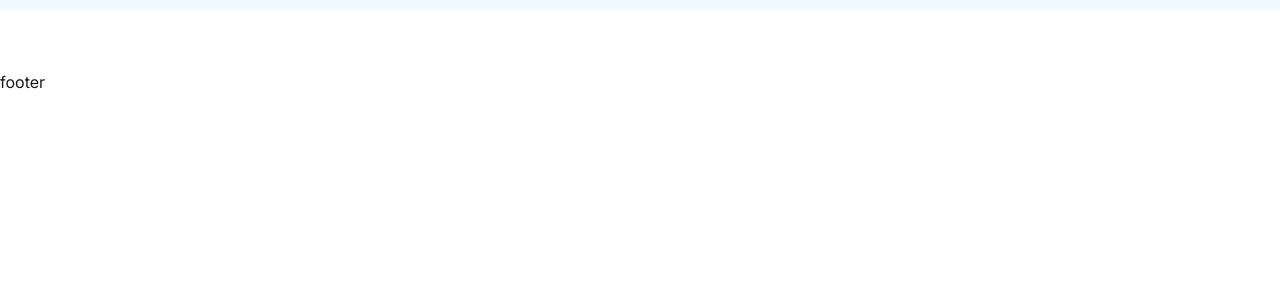
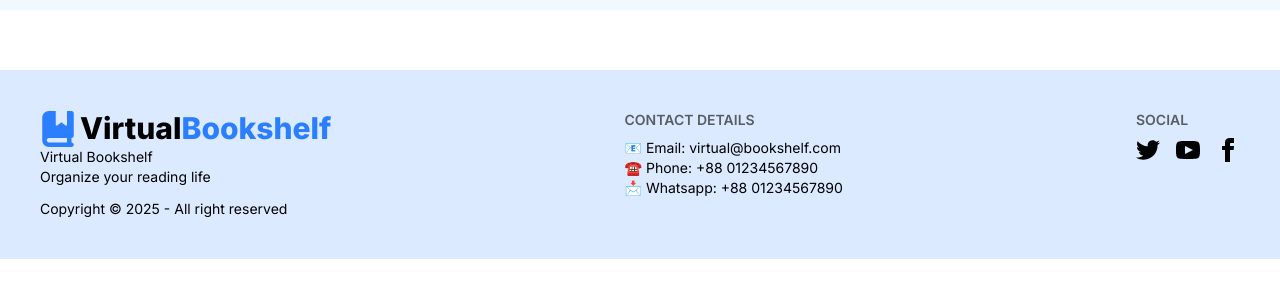
Before and after one commit to ataur-rahaman/virtual-bookshelf, a React (Vite) app: page / in a window 1280 px wide. Shown: the part 427-724 px from the top of the page. Built offline with nearby package versions, Linux system fonts and the light colour scheme; no server answers.

Commit message:
added footer section

```diff
--- /dev/null
+++ b/src/components/Footer.jsx
@@ -0,0 +1,91 @@
+import React from "react";
+import { FaBookBookmark } from "react-icons/fa6";
+import { Link } from "react-router";
+
+const Footer = () => {
+  return (
+    <footer className="footer sm:footer-horizontal bg-blue-100 text-black p-10">
+      <nav className="flex justify-between w-full">
+        <div>
+          <div className="flex gap-1 items-center w-fit">
+            <div>
+              <FaBookBookmark className="text-4xl text-blue-500 hidden md:block" />
+            </div>
+            <Link className="text-lg font-extrabold" to={"/"}>
+              <span className="text-xl md:text-3xl">Virtual</span>
+              <span className="text-blue-500 text-xl md:text-3xl">
+                Bookshelf
+              </span>
+            </Link>
+          </div>
+          <p>
+            Virtual Bookshelf
+            <br />
+            Organize your reading life
+          </p>
+          <p className="mt-3">
+            Copyright © {new Date().getFullYear()} - All right reserved
+          </p>
+        </div>
+
+        <div>
+          <h6 className="footer-title">Contact Details</h6>
+          <ul>
+            <li>
+              📧 Email: <span>virtual@bookshelf.com</span>
+            </li>
+            <li>
+              ☎️ Phone: <span>+88 01234567890</span>
+            </li>
+            <li>
+              📩 Whatsapp: <span>+88 01234567890</span>
+            </li>
+          </ul>
+        </div>
+
+        <div>
+          <div className="inline-block">
+            <h6 className="footer-title">Social</h6>
+            <div className="grid grid-flow-col gap-4">
+              <Link to="/">
+                <svg
+                  xmlns="http://www.w3.org/2000/svg"
+                  width="24"
+                  height="24"
+                  viewBox="0 0 24 24"
+                  className="fill-current"
+                >
+                  <path d="M24 4.557c-.883.392-1.832.656-2.828.775 1.017-.609 1.798-1.574 2.165-2.724-.951.564-2.005.974-3.127 1.195-.897-.957-2.178-1.555-3.594-1.555-3.179 0-5.515 2.966-4.797 6.045-4.091-.205-7.719-2.165-10.148-5.144-1.29 2.213-.669 5.108 1.523 6.574-.806-.026-1.566-.247-2.229-.616-.054 2.281 1.581 4.415 3.949 4.89-.693.188-1.452.232-2.224.084.626 1.956 2.444 3.379 4.6 3.419-2.07 1.623-4.678 2.348-7.29 2.04 2.179 1.397 4.768 2.212 7.548 2.212 9.142 0 14.307-7.721 13.995-14.646.962-.695 1.797-1.562 2.457-2.549z"></path>
+                </svg>
+              </Link>
+              <Link to="/">
+                <svg
+                  xmlns="http://www.w3.org/2000/svg"
+                  width="24"
+                  height="24"
+                  viewBox="0 0 24 24"
+                  className="fill-current"
+                >
+                  <path d="M19.615 3.184c-3.604-.246-11.631-.245-15.23 0-3.897.266-4.356 2.62-4.385 8.816.029 6.185.484 8.549 4.385 8.816 3.6.245 11.626.246 15.23 0 3.897-.266 4.356-2.62 4.385-8.816-.029-6.185-.484-8.549-4.385-8.816zm-10.615 12.816v-8l8 3.993-8 4.007z"></path>
+                </svg>
+              </Link>
+              <Link to="/">
+                <svg
+                  xmlns="http://www.w3.org/2000/svg"
+                  width="24"
+                  height="24"
+                  viewBox="0 0 24 24"
+                  className="fill-current"
+                >
+                  <path d="M9 8h-3v4h3v12h5v-12h3.642l.358-4h-4v-1.667c0-.955.192-1.333 1.115-1.333h2.885v-5h-3.808c-3.596 0-5.192 1.583-5.192 4.615v3.385z"></path>
+                </svg>
+              </Link>
+            </div>
+          </div>
+        </div>
+      </nav>
+    </footer>
+  );
+};
+
+export default Footer;
--- a/src/layouts/MainLayout.jsx
+++ b/src/layouts/MainLayout.jsx
@@ -1,13 +1,14 @@
 import React from 'react';
 import { Outlet } from 'react-router';
 import NavBar from '../components/NavBar';
+import Footer from '../components/Footer';
 
 const MainLayout = () => {
     return (
         <div>
             <NavBar></NavBar>
             <Outlet></Outlet>
-            <footer>footer</footer>
+            <Footer></Footer>
         </div>
     );
 };
```
